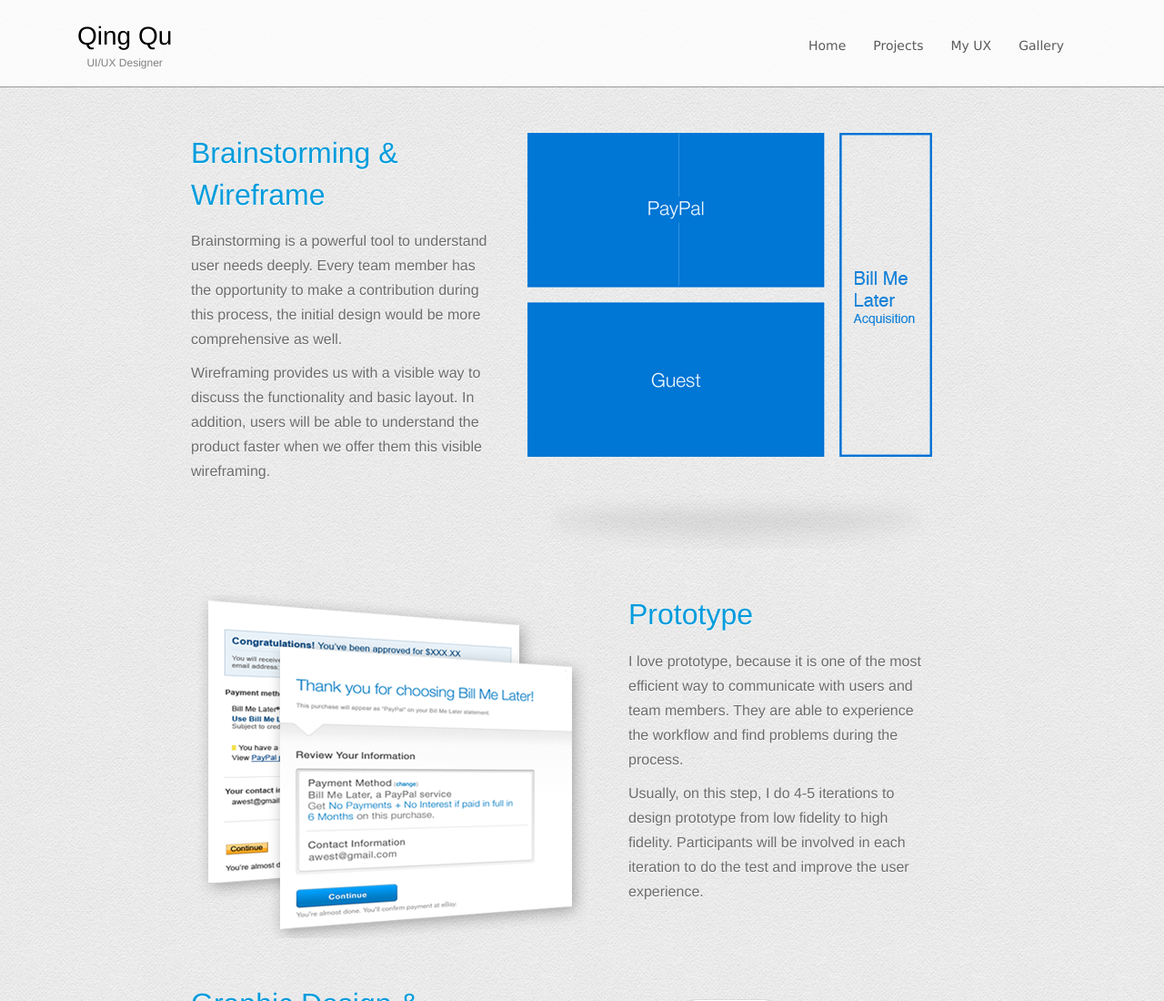
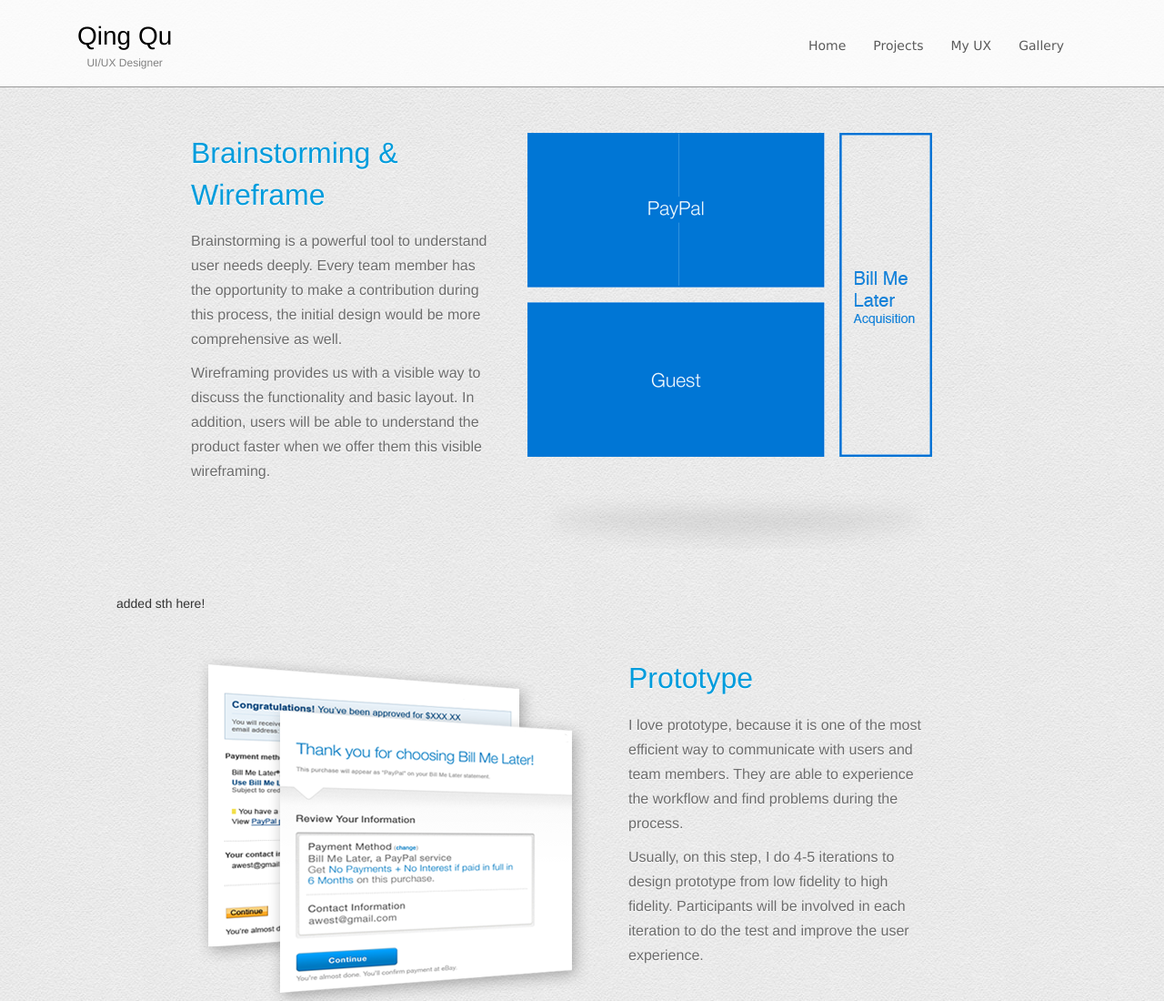
Before and after one commit to qqu/Qing-s-New-Site, a plain HTML site: page PPXOdetail.html in a window 1280 px wide. Shown: the top 1100 px of the page at 91% size. Drawn offline with nearby package versions, Linux system fonts and the light colour scheme; a web font is replaced by a local one.

Commit message:
Update PPXOdetail.html

```diff
--- a/PPXOdetail.html
+++ b/PPXOdetail.html
@@ -43,7 +43,7 @@
         </div>
         <div id="header_line">
    		</div>
-
+        <p>added sth here!</p>
         <div class="step_one">
         	<div class="container4">
             	<img src="images/prototype.png"/>
```
